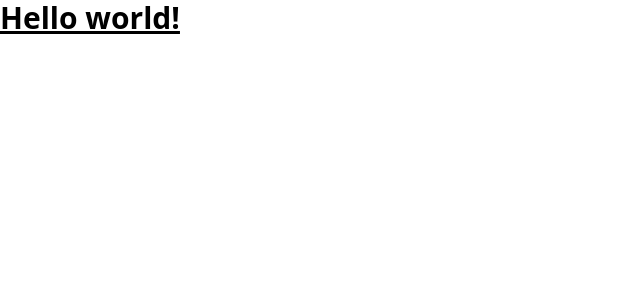
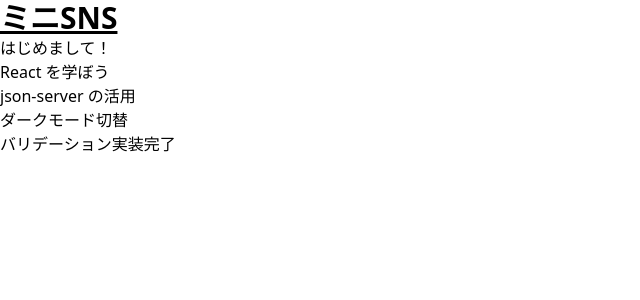
Before and after one commit to R-koma/pomodoro-todo, a React (Vite) app: page / in a window 1280 px wide. Shown: the top 300 px of the page, without its empty margins (0-640 px from the left). Built offline with nearby package versions, Linux system fonts and the light colour scheme; data requests are answered from the project's data file.

Commit message:
feat: implement basic post listing functionality
- Add fetch posts from json-server API
- Display posts titles in a list view
- Add error handling for API requests
- Update db.json with mock post data

```diff
--- a/db.json
+++ b/db.json
@@ -1,13 +1,39 @@
 {
   "posts": [
-    { "id": "1", "title": "a title", "views": 100 },
-    { "id": "2", "title": "another title", "views": 200 }
-  ],
-  "comments": [
-    { "id": "1", "text": "a comment about post 1", "postId": "1" },
-    { "id": "2", "text": "another comment about post 1", "postId": "1" }
-  ],
-  "profile": {
-    "name": "typicode"
-  }
+    {
+      "id": 1,
+      "title": "はじめまして！",
+      "body": "このミニSNSタイムラインアプリの最初の投稿です。CRUD 機能の動作確認に使ってください。",
+      "createdAt": "2025-05-01T09:00:00Z",
+      "likes": 2
+    },
+    {
+      "id": 2,
+      "title": "React を学ぼう",
+      "body": "今日は React の基礎を復習しました。useState と useEffect の動きを掴むのが大事ですね！",
+      "createdAt": "2025-05-03T14:30:00Z",
+      "likes": 5
+    },
+    {
+      "id": 3,
+      "title": "json-server の活用",
+      "body": "モック API として json-server を使うと、簡単に CRUD のテストができます。DB は db.json だけでOK。",
+      "createdAt": "2025-05-05T08:15:00Z",
+      "likes": 1
+    },
+    {
+      "id": 4,
+      "title": "ダークモード切替",
+      "body": "ThemeContext を使ってダーク/ライトモードを実装しました。localStorage に保存してリロードでも維持します。",
+      "createdAt": "2025-05-10T18:45:00Z",
+      "likes": 3
+    },
+    {
+      "id": 5,
+      "title": "バリデーション実装完了",
+      "body": "タイトル必須＆50文字制限、本文必須のバリデーションを組み込みました。エラー表示も動いています！",
+      "createdAt": "2025-05-12T12:00:00Z",
+      "likes": 0
+    }
+  ]
 }
--- a/src/App.jsx
+++ b/src/App.jsx
@@ -1,3 +1,35 @@
+import { useEffect, useState } from 'react';
+
 export default function App() {
-  return <h1 className="text-3xl font-bold underline">Hello world!</h1>;
+  const [posts, setPosts] = useState([]);
+
+  useEffect(() => {
+    const fetchPosts = async () => {
+      try {
+        const res = await fetch('http://localhost:3000/posts');
+
+        if (!res.ok)
+          throw new Error('Something went wrong with fetching posts');
+
+        const data = await res.json();
+        setPosts(data);
+      } catch (err) {
+        console.log(err);
+      }
+    };
+    fetchPosts();
+  }, []);
+
+  return (
+    <div>
+      <h1 className="text-3xl font-bold underline">ミニSNS</h1>
+      <ul>
+        {posts.map((post) => (
+          <li key={post.id}>
+            <h3>{post.title}</h3>
+          </li>
+        ))}
+      </ul>
+    </div>
+  );
 }
```
